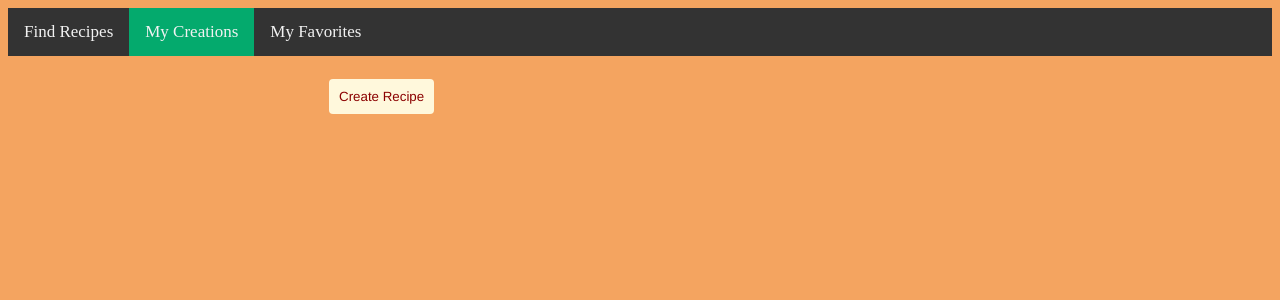
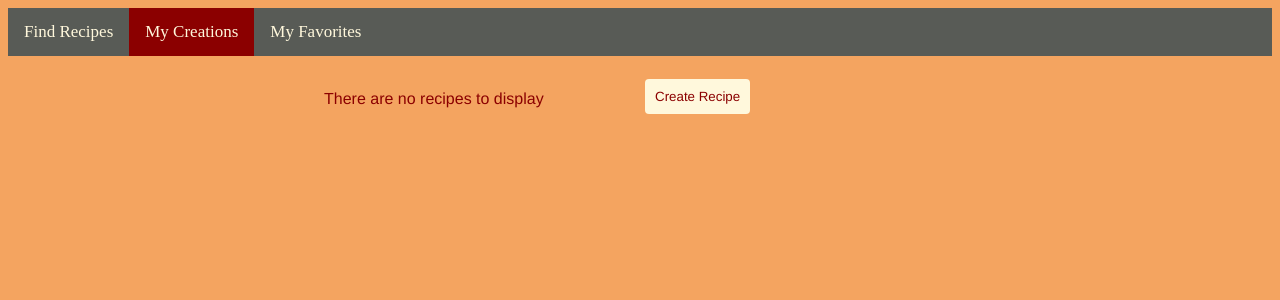
Before and after one commit to austinalex1995/foodr-frontend, an Angular app: page /my_recipes in a window 1280 px wide. Shown: the top 300 px of the page. Built offline with nearby package versions, Linux system fonts and the light colour scheme.

Commit message:
updated recipe pages

```diff
--- a/src/app/components/nav-bar/nav-bar.component.css
+++ b/src/app/components/nav-bar/nav-bar.component.css
@@ -1,11 +1,11 @@
 .topnav {
-    background-color: #333;
+    background-color: #585B56;
     overflow: hidden;
 }
 
 .topnav a {
     float: left;
-    color: #f2f2f2;
+    color: cornsilk;
     text-align: center;
     padding: 14px 16px;
     text-decoration: none;
@@ -14,10 +14,10 @@
 
 .topnav a:hover {
     background-color: #ddd;
-    color: black;
+    color: darkred;
 }
 
 .active {
-    background-color: #04AA6D;
-    color: white;
+    background-color: darkred;
+    color: darkred;
 }
--- a/src/app/pages/favorite-recipes/favorite-recipes.component.css
+++ b/src/app/pages/favorite-recipes/favorite-recipes.component.css
@@ -0,0 +1,9 @@
+.parent {
+    width: 50%;
+    margin: auto;
+}
+
+.child {
+    float: left;
+    width: 50%;
+}
--- a/src/app/pages/favorite-recipes/favorite-recipes.component.html
+++ b/src/app/pages/favorite-recipes/favorite-recipes.component.html
@@ -1 +1,10 @@
 <app-nav-bar></app-nav-bar>
+<br>
+<div class="parent">
+    <div class="child" *ngIf="recipes.length == 0">
+        <p>There are no recipes to display</p>
+    </div>
+    <div class="child" *ngIf="recipes.length > 0">
+        <app-favorite-recipe-list [recipes]="recipes"></app-favorite-recipe-list>
+    </div>
+</div>
--- a/src/app/pages/favorite-recipes/favorite-recipes.component.ts
+++ b/src/app/pages/favorite-recipes/favorite-recipes.component.ts
@@ -1,4 +1,5 @@
 import { Component } from '@angular/core';
+import { Recipe } from 'src/app/models/Recipe';
 
 @Component({
   selector: 'app-favorite-recipes',
@@ -7,4 +8,24 @@ import { Component } from '@angular/core';
 })
 export class FavoriteRecipesComponent {
 
+  /**
+   * Member Variables
+   */
+
+  recipes : Recipe[] = [];
+
+
+
+  /**
+   * Constructor
+   */
+
+  constructor() { }
+
+
+
+  /**
+   * Class Methods
+   */
+
 }
--- a/src/app/pages/my-recipes/my-recipes.component.html
+++ b/src/app/pages/my-recipes/my-recipes.component.html
@@ -1,7 +1,10 @@
 <app-nav-bar></app-nav-bar>
 <br>
 <div class="parent">
-    <div class="child">
+    <div class="child" *ngIf="recipes.length == 0">
+        <p>There are no recipes to display</p>
+    </div>
+    <div class="child" *ngIf="recipes.length > 0">
         <app-favorite-recipe-list [recipes]="recipes"></app-favorite-recipe-list>
     </div>
     <div class="child">
```
